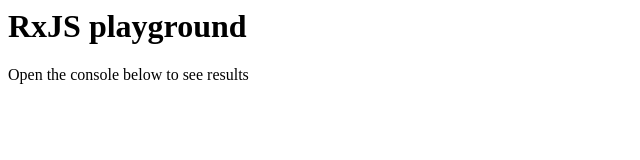
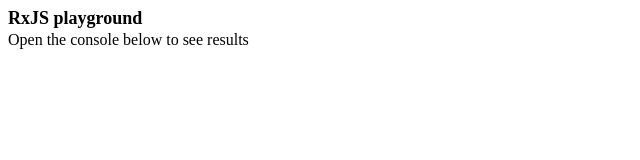
Before and after one commit to alexfriedl/stackblitz-learn-rxjs, a website: page index.html in a window 1280 px wide. Shown: the whole page, without its empty margins (0-640 px from the left). Drawn offline with Linux system fonts and the light colour scheme.

Commit message:
1 file modified

```diff
--- a/index.html
+++ b/index.html
@@ -1,3 +1,3 @@
-<h1>RxJS playground</h1>
+<h1 style="font-size: 18px; margin-bottom: 2px;">RxJS playground</h1>
 
-<p>Open the console below to see results</p>
+<p style="margin:2px 0;">Open the console below to see results</p>
```
